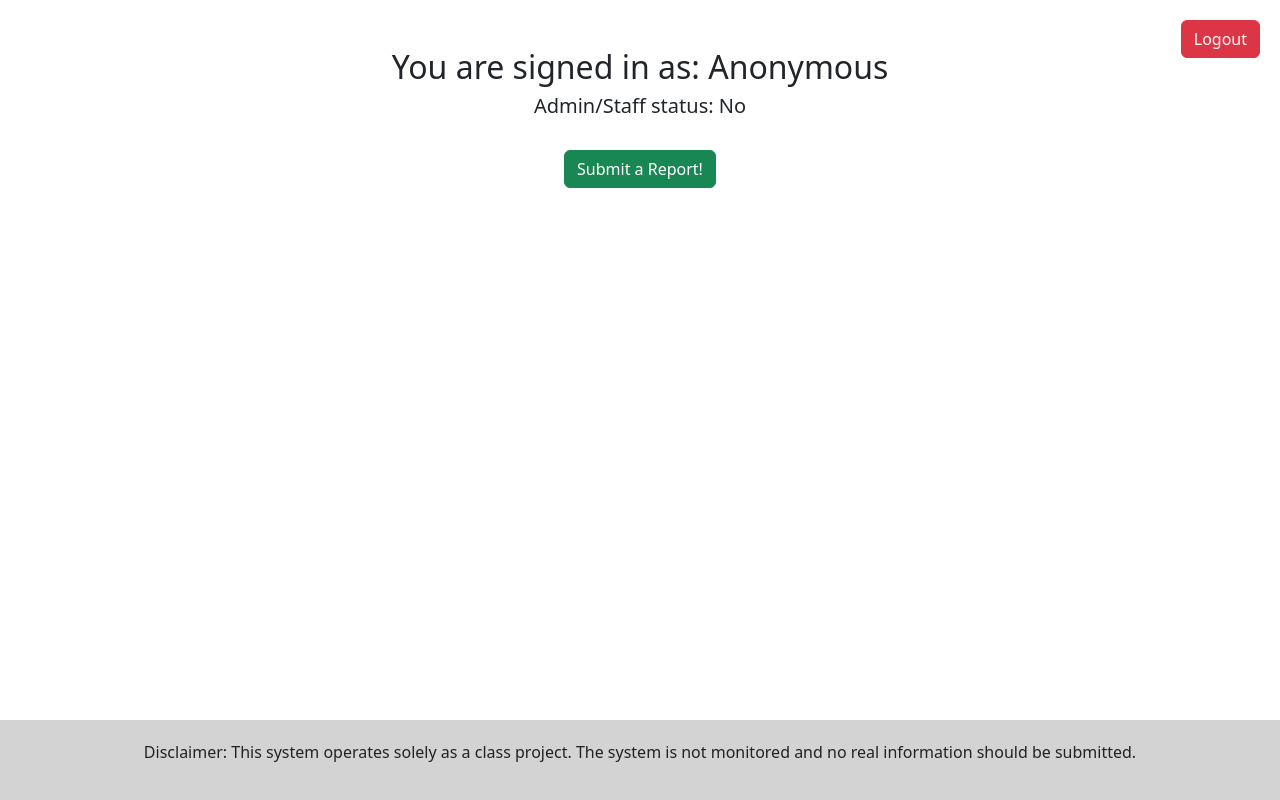
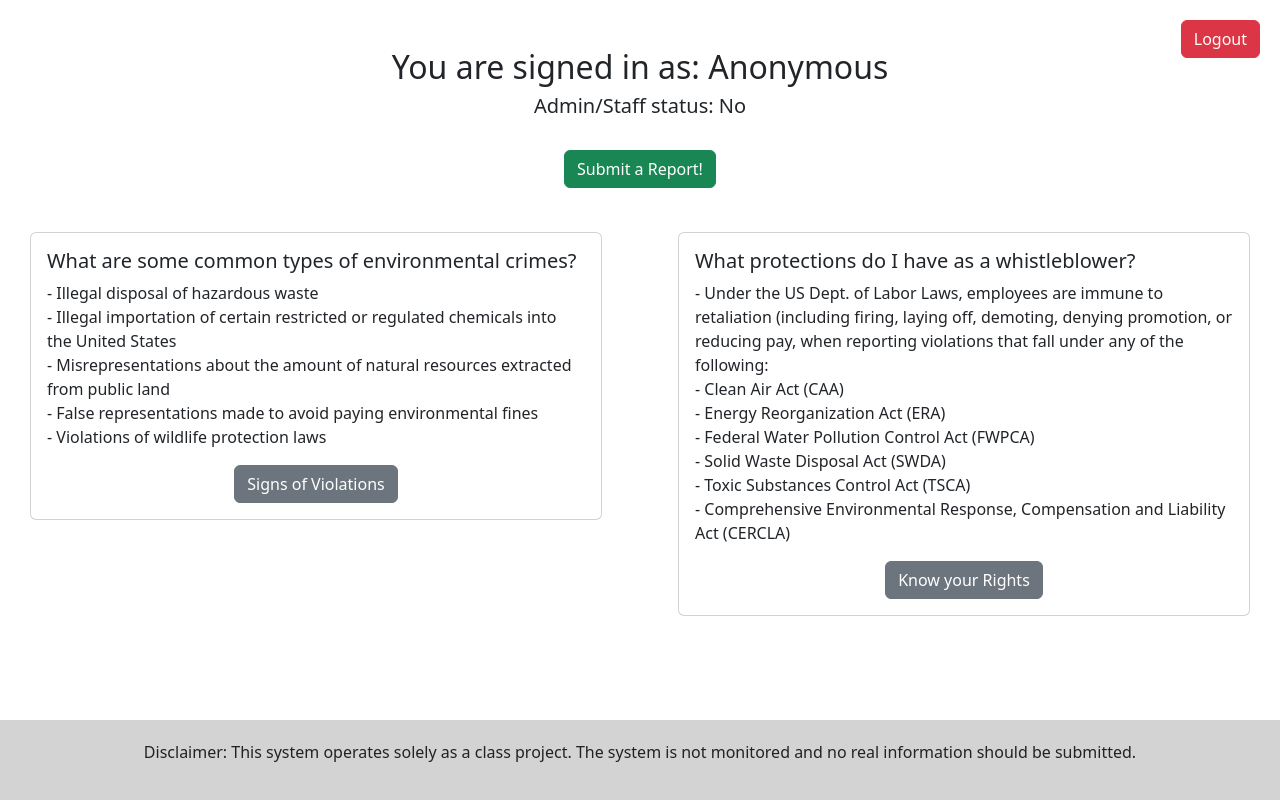
Before and after one commit to jess-strobel/Environmental-Whistleblower-Web-Application, a Django app: page /signedin/ in a window 1280 px wide. Run offline with Django 5.2, Linux system fonts and the light colour scheme; some libraries are stand-ins or nearby versions.

Commit message:
added a few more issues related to environment info for users

```diff
--- a/whistleblowingapp/templates/whistleblowingapp/signedin.html
+++ b/whistleblowingapp/templates/whistleblowingapp/signedin.html
@@ -29,6 +29,21 @@
         align-items: center;
         color: #222222;
       }
+      .custom-card {
+      margin-left: 30px;
+      margin-right: 30px;
+      margin-bottom: 20px;
+      margin-top: 20px;
+      }
+    .card-column {
+    padding: 0 15px;
+    }
+
+    @media (max-width: 767px) {
+      .card-column {
+        padding: 15px 0;
+      }
+    }
     </style>
   </head>
   <body class="d-flex flex-column align-items-center justify-content-start pt-5">
@@ -54,6 +69,46 @@
     <div class="w-100 text-center my-4">
       <a class="btn btn-success" href="{% url 'whistleblowingapp:submitreport' %}">Submit a Report!</a>
     </div>
+    <div class="row justify-content-center gx-2 gx-sm-3">
+  <div class="col-md-6">
+    <div class="card custom-card">
+      <div class="card-body">
+        <h5 class="card-title">What are some common types of environmental crimes?</h5>
+        <ul class="list-unstyled">
+          <li>- Illegal disposal of hazardous waste</li>
+          <li>- Illegal importation of certain restricted or regulated chemicals into the United States</li>
+          <li>- Misrepresentations about the amount of natural resources extracted from public land</li>
+          <li>- False representations made to avoid paying environmental fines</li>
+          <li>- Violations of wildlife protection laws</li>
+
+        </ul>
+        <div class="text-center mt-3">
+          <a class="btn btn-secondary" target="_blank" rel="noopener noreferrer" href="https://www.epa.gov/enforcement/criminal-enforcement-signs-environmental-violations">Signs of Violations</a>
+        </div>
+      </div>
+    </div>
+  </div>
+  <div class="col-md-6">
+    <div class="card custom-card">
+      <div class="card-body">
+        <h5 class="card-title">What protections do I have as a whistleblower?</h5>
+        <ul class="list-unstyled">
+          <li>- Under the US Dept. of Labor Laws, employees are immune to retaliation (including firing, laying off, demoting, denying promotion, or reducing pay, when reporting violations that fall under any of the following: </li>
+          <li>   - Clean Air Act (CAA)</li>
+          <li>   - Energy Reorganization Act (ERA)</li>
+          <li>   - Federal Water Pollution Control Act (FWPCA)</li>
+          <li>   - Solid Waste Disposal Act (SWDA)</li>
+          <li>   - Toxic Substances Control Act (TSCA)</li>
+          <li>   - Comprehensive Environmental Response, Compensation and Liability Act (CERCLA)</li>
+        </ul>
+        <div class="text-center mt-3">
+          <a class="btn btn-secondary" target="_blank" rel="noopener noreferrer" href="https://www.whistleblowers.gov/retaliation_by_subject#environmental-protection">Know your Rights</a>
+        </div>
+      </div>
+    </div>
+  </div>
+</div>
+
     <a class="btn btn-danger logout-btn" href="logout">Logout</a>
   </body>
 
```
